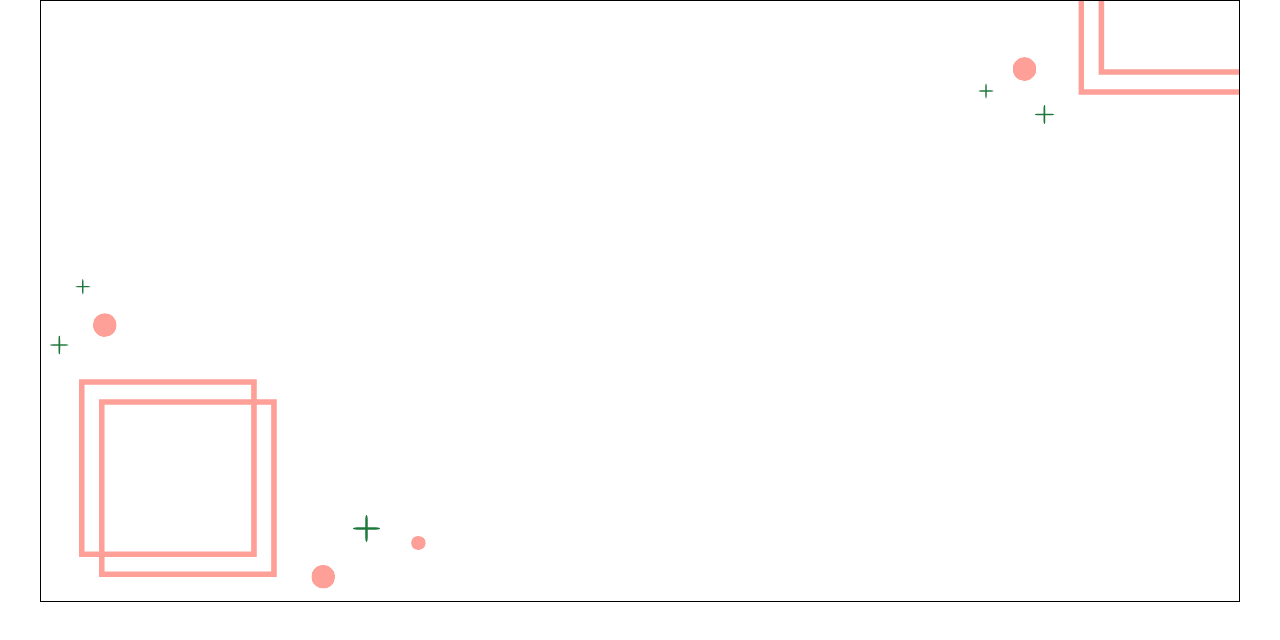
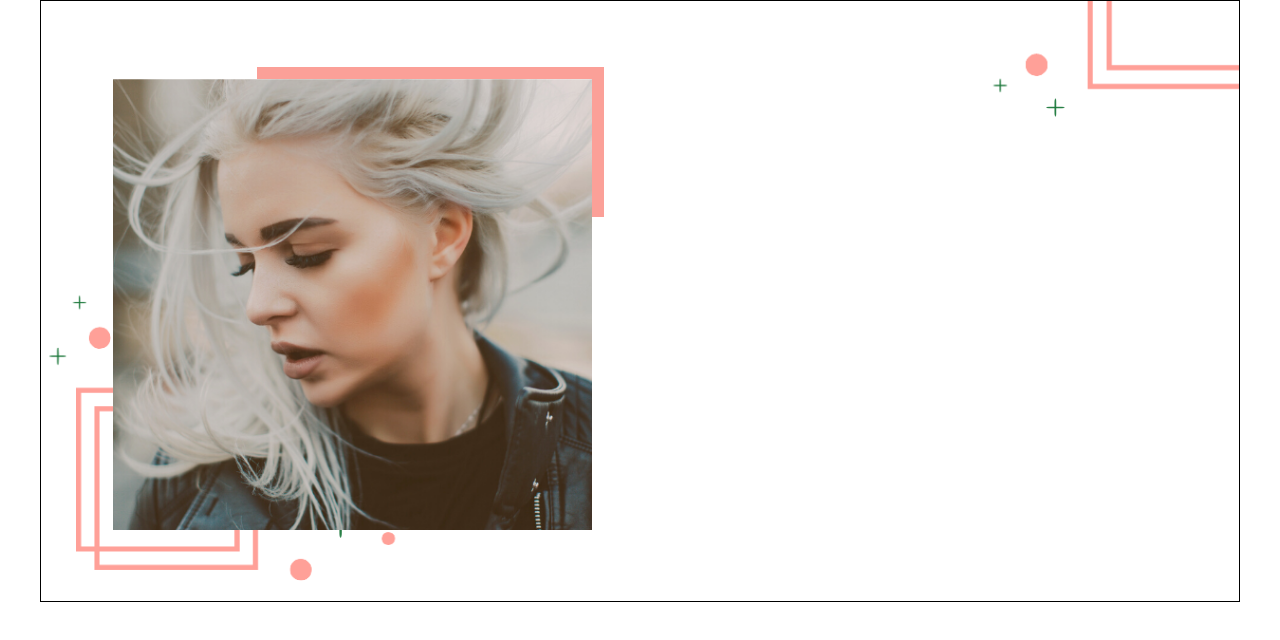
Before and after one commit to rjwhobbs/frontend-example-designer, a plain HTML site: page index.html in a window 1280 px wide. Drawn offline with Linux system fonts and the light colour scheme.

Commit message:
Basic layout for banner v1

```diff
--- a/css/layout.css
+++ b/css/layout.css
@@ -8,10 +8,49 @@
   position: absolute;
   top: 0;
   right: 0;
+  width: 21%;
 }
 
 .pos-bl {
   position: absolute;
-  bottom: 0;
-  left: 0;
+  top: 48%;
+  left: 0%;
+  width: 30%;
 }
+
+/* TEMPLATE */
+
+/* xs */
+
+@media (min-width: 480px){
+}
+
+/* sm */
+
+@media (min-width: 576px){
+}
+
+/* md */
+
+@media (min-width: 768px){
+}
+
+/* lg */
+
+@media (min-width: 992px){
+}
+
+/* xl */
+
+@media (min-width: 1200px) {
+}
+
+/* xxl */
+
+@media (min-width: 1400px) {
+}
+
+/* xxxl */
+
+@media (min-width: 2000px) {
+}
--- a/css/main.css
+++ b/css/main.css
@@ -7,9 +7,26 @@
  }
 
  .wrapper {
-	width: 97%;
+	width: 100%;
 	max-width: 1200px;
 	margin: 0 auto;
 	float: none;
 	background-color: #fff;
 }
+
+.main-photo {
+  z-index: 1;
+  position: absolute;
+  top: 13%;
+  left: 6%;
+  width: 40%;
+}
+
+.pink-box {
+  position: absolute;
+  background-color: var(--pink);
+  width: 29%;
+  height: 25%;
+  top: 11%;
+  left: 18%;
+}
--- /dev/null
+++ b/css/vars.css
@@ -0,0 +1,4 @@
+:root {
+  --pink: #FBA098;
+  --green: #22783e;
+}
--- a/index.html
+++ b/index.html
@@ -5,6 +5,7 @@
   <meta http-equiv="X-UA-Compatible" content="IE=edge">
   <meta name="viewport" content="width=device-width, initial-scale=1.0">
   <link rel="stylesheet" href="css/normalize.css">
+  <link rel="stylesheet" href="css/vars.css">
   <link rel="stylesheet" href="css/layout.css">
   <link rel="stylesheet" href="css/style.css">
   <link rel="stylesheet" href="css/main.css">
@@ -13,6 +14,8 @@
 <body>
   <div class="wrapper">
     <div class="con-fixed-h">
+      <img class="main-photo" src="assets/imgs/HM1.png" alt="">
+      <div class="pink-box"></div>
       <img class="pos-tr" src="assets/imgs/squares2.png" alt="">
       <img class="pos-bl" src="assets/imgs/squares1.png" alt="">
     </div>
```
Also changed, not shown: assets/imgs/HM1.png (added), assets/imgs/computer.png (added).
